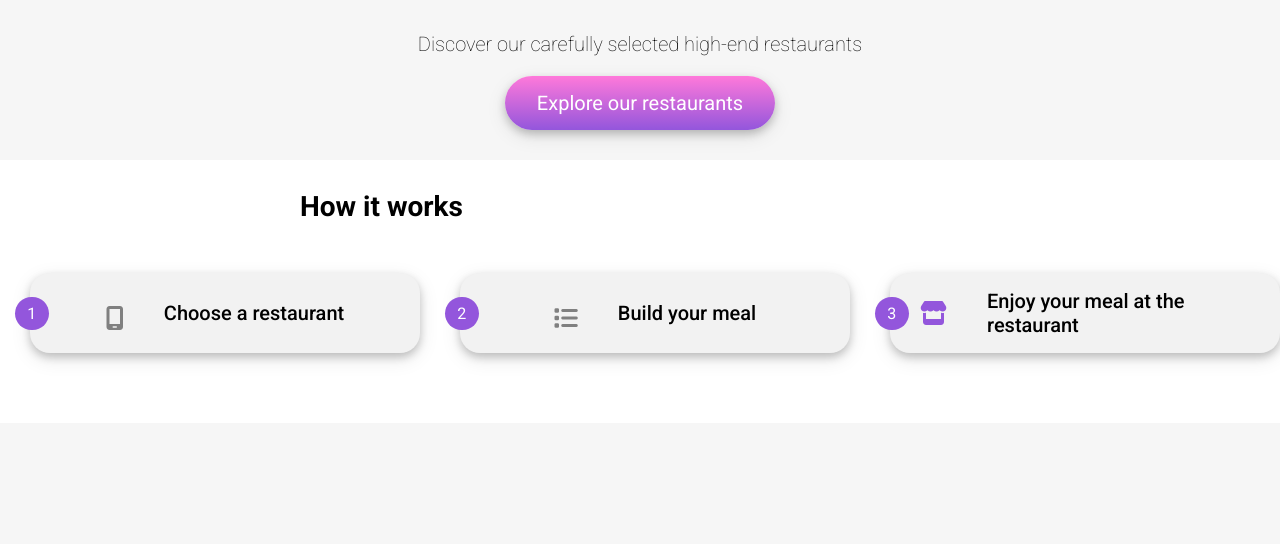
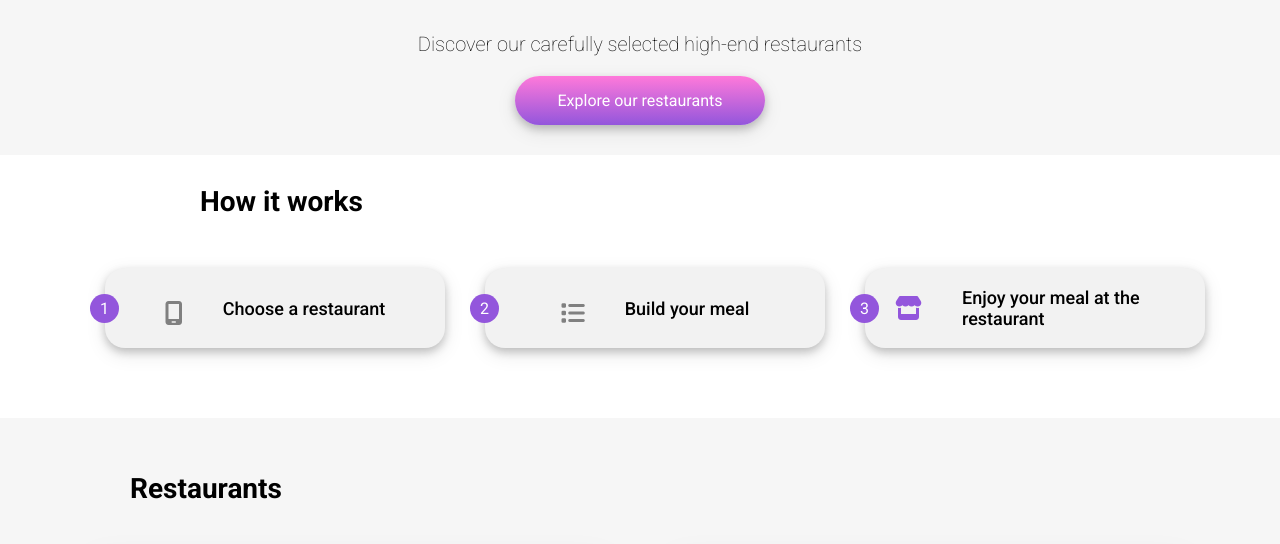
Before and after one commit to ElisabethVillette/OpenClassroomsProject3, a website: page index.html in a window 1280 px wide. Shown: the part 242-786 px from the top of the page. Drawn offline with Linux system fonts and the light colour scheme; a web font is replaced by a local one.

Commit message:
formatted the home page

```diff
--- a/index.html
+++ b/index.html
@@ -46,17 +46,17 @@
       <li>
         <div class="icon-circle">1</div>
         <i class=" fa-solid fa-mobile-screen icon"></i>
-        <p>Choose a restaurant</p>
+        <p class="icon-text">Choose a restaurant</p>
       </li>
       <li>
         <div class="icon-circle">2</div>
         <i class=" fa-solid fa-list icon"></i>
-        <p>Build your meal</p>
+        <p class="icon-text">Build your meal</p>
       </li>
       <li>
         <div class="icon-circle">3</div>
         <i class=" fa-solid fa-store icon-color"></i>
-        <p>Enjoy your meal at the restaurant</p>
+        <p class="icon-text">Enjoy your meal at the restaurant</p>
       </li>
     </ol>
   </div>
--- a/sass/components/_buttons.scss
+++ b/sass/components/_buttons.scss
@@ -1,11 +1,11 @@
 .explore-button {
     padding: 15px 25px;
     border-radius: 70px;
-    width: 220px;
+    width: 200px;
     border-style: none;
     text-decoration: none;
     @include flexcenter;
-    font-size: 20px;
+    font-size: 16px;
     background-image: linear-gradient($second-color, $main-color);
     color: white;
     box-shadow: 0 4px 8px 0 rgba(0, 0, 0, 0.2), 0 6px 20px 0 rgba(0, 0, 0, 0.1);
--- a/sass/pages/_home.scss
+++ b/sass/pages/_home.scss
@@ -3,7 +3,7 @@
     animation-duration: 3s;
 }
 
-.spinner-container{
+.spinner-container {
     background-color: $background-color;
     position: absolute;
     top: 0;
@@ -65,7 +65,7 @@ h1 {
         font-size: 24px;
         font-weight: 500;
 
-        @include desktop-only{
+        @include desktop-only {
             font-size: 42px;
             font-weight: 500;
         }
@@ -88,7 +88,7 @@ h1 {
         font-size: 28px;
 
         @include desktop-only {
-            margin-left: 290px;
+            margin-left: 190px;
         }
     }
 }
@@ -122,8 +122,8 @@ ol>li {
     margin-top: 20px;
     box-shadow: 0 4px 8px 0 rgba(0, 0, 0, 0.2), 0 6px 20px 0 rgba(0, 0, 0, 0.1);
 
-    @include desktop-only{
-        width: 340px;
+    @include desktop-only {
+        width: 280px;
         height: 60px;
         @include flexcenter;
     }
@@ -143,9 +143,9 @@ ol>li {
     background-color: $main-color;
     position: absolute;
     left: -15px;
-    width: 0.70rem;
-    height: 0.70rem;
-    padding: 0.70rem;
+    width: 0.60rem;
+    height: 0.60rem;
+    padding: 0.60rem;
     border-radius: 50%;
 }
 
@@ -165,12 +165,12 @@ ol>.how-it-works {
     border-radius: 30%;
 }
 
-li p {
-    font-size: 18px;
+.icon-text {
+    font-size: 16px;
     font-weight: 500;
 
-    @include desktop-only{
-        font-size: 20px;
+    @include desktop-only {
+        font-size: 18px;
     }
 }
 
@@ -185,7 +185,7 @@ li p {
 
     @include desktop-only {
         box-sizing: border-box;
-        padding: 100px;
+        padding: 30px;
     }
 
     &__title {
@@ -193,7 +193,7 @@ li p {
         font-size: 28px;
 
         @include desktop-only {
-            margin-left: 200px;
+            margin-left: 100px;
         }
     }
 }
@@ -229,8 +229,8 @@ li p {
     position: relative;
 
     @include desktop-only {
-        width: 620px;
-        height: 300px;
+        width: 520px;
+        height: 280px;
     }
 
     &__image {
@@ -294,7 +294,7 @@ li p {
         -webkit-background-clip: text;
         color: transparent;
         opacity: 0;
-        transition: opacity 500ms cubic-bezier(.17,.67,.83,.67);
+        transition: opacity 500ms cubic-bezier(.17, .67, .83, .67);
 
         &:hover {
             opacity: 1;
@@ -316,7 +316,7 @@ li p {
     color: green;
 
     @include desktop-only {
-        left: 520px;
-        bottom: 230px;
+        left: 420px;
+        bottom: 220px;
     }
 }
```
Also changed, not shown: public/styles/main.css, public/styles/pages.css.
